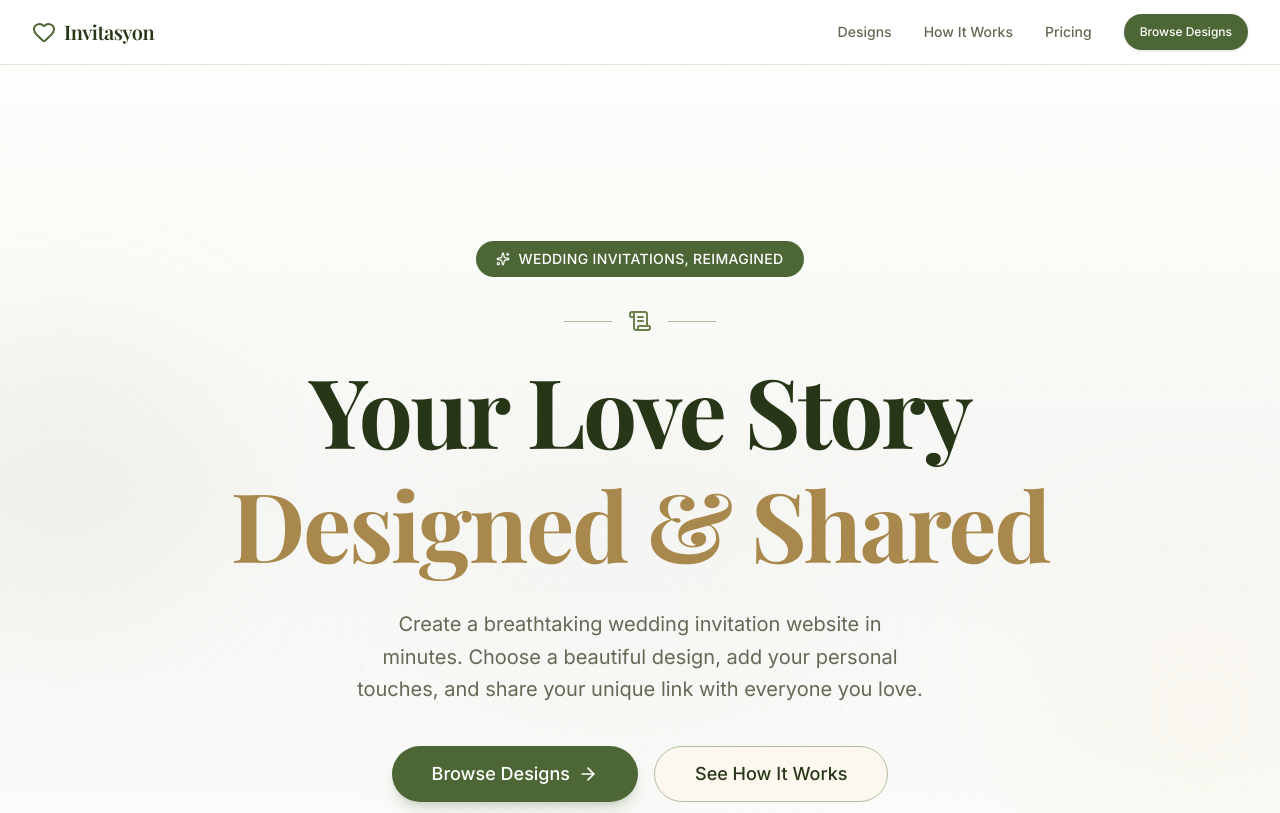
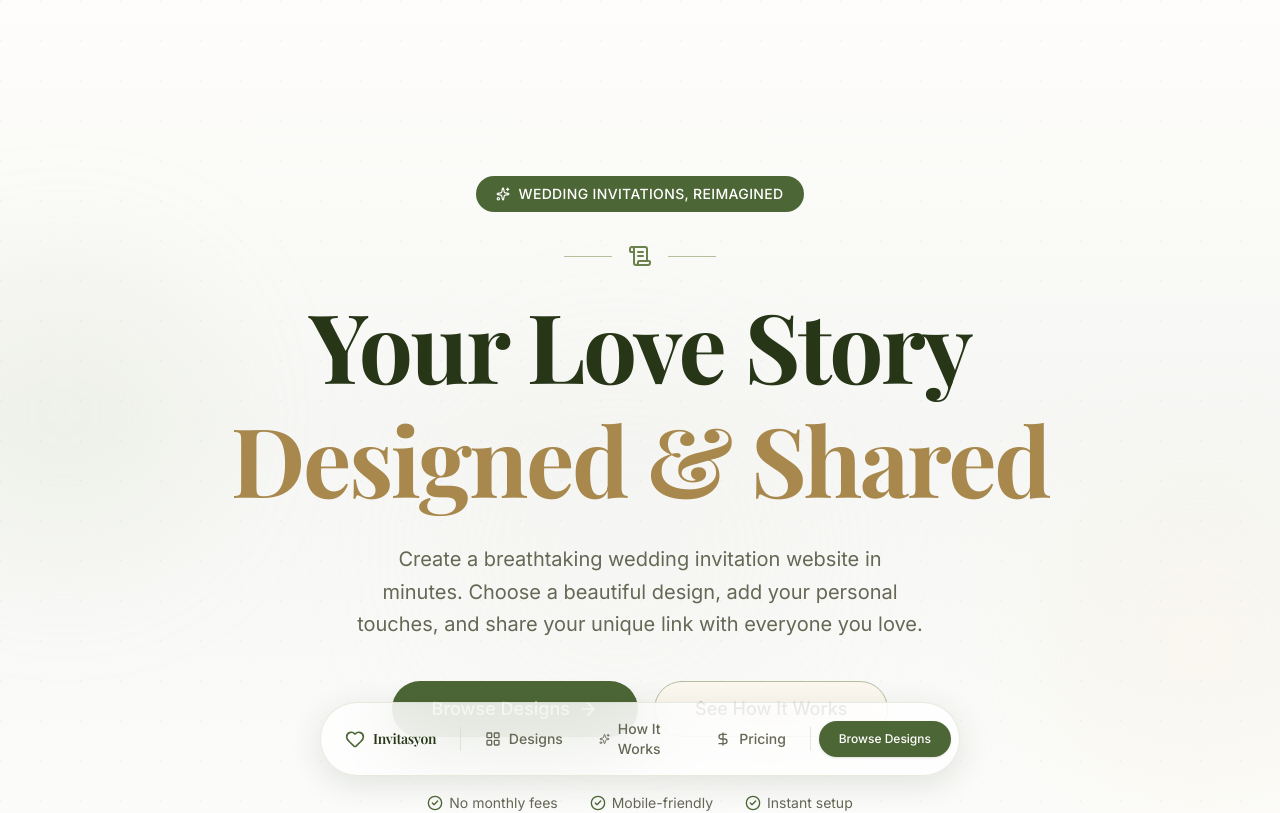
Before and after one commit to Arvin0416/inbitasyon, a Next.js app: page / in a window 1280 px wide. Shown: the top 813 px of the page. Built offline with nearby package versions, Linux system fonts and the light colour scheme; a web font is replaced by a local one.

Commit message:
Freebuff: also let us update the nav bar, i want it to be a modern ...

```diff
--- a/src/app/layout.tsx
+++ b/src/app/layout.tsx
@@ -38,7 +38,7 @@ export default function RootLayout({
       lang="en"
       className={`${inter.variable} ${playfair.variable} h-full antialiased`}
     >
-      <body className="min-h-full flex flex-col">
+      <body className="min-h-full flex flex-col pb-24 md:pb-20">
         <Header />
         <main className="flex-1">{children}</main>
         <Footer />
--- a/src/components/Header.tsx
+++ b/src/components/Header.tsx
@@ -2,87 +2,137 @@
 
 import Link from "next/link";
 import { Button } from "@/components/ui/button";
-import { Heart, Menu, X } from "lucide-react";
+import { Heart, LayoutGrid, Sparkles, DollarSign, Menu, X } from "lucide-react";
 import { useState } from "react";
+import { motion, AnimatePresence } from "framer-motion";
+
+const navItems = [
+  { href: "/gallery", label: "Designs", icon: LayoutGrid },
+  { href: "/#how-it-works", label: "How It Works", icon: Sparkles },
+  { href: "/#pricing", label: "Pricing", icon: DollarSign },
+];
 
 export function Header() {
   const [mobileOpen, setMobileOpen] = useState(false);
 
   return (
-    <header className="sticky top-0 z-50 w-full border-b border-olive-200/60 bg-white/90 backdrop-blur-lg">
-      <div className="mx-auto flex h-16 max-w-7xl items-center justify-between px-4 sm:px-6 lg:px-8">
-        <Link href="/" className="flex items-center gap-2 group">
-          <Heart className="h-6 w-6 text-olive-600 transition-transform group-hover:scale-110" />
-          <span className="text-xl font-serif font-semibold tracking-tight text-olive-800">
+    <>
+      {/* Desktop: macOS-style floating bottom dock */}
+      <nav className="hidden md:flex fixed bottom-6 left-1/2 -translate-x-1/2 z-50">
+        <div className="flex items-center gap-1 px-2 py-2 bg-white/80 backdrop-blur-2xl border border-olive-200/50 rounded-full shadow-[0_8px_32px_rgba(40,54,24,0.12)]">
+          {/* Logo */}
+          <Link
+            href="/"
+            className="flex items-center gap-2 px-4 py-2 rounded-full hover:bg-olive-50 transition-all duration-200 group"
+          >
+            <Heart className="w-5 h-5 text-olive-600 transition-transform duration-200 group-hover:scale-110" />
+            <span className="text-sm font-serif font-semibold text-olive-800 tracking-tight">
               Invitasyon
             </span>
           </Link>
 
-        <nav className="hidden md:flex items-center gap-8">
+          {/* Divider */}
+          <div className="w-px h-6 bg-olive-200/60 mx-1" />
+
+          {/* Nav links */}
+          {navItems.map((item) => (
             <Link
-            href="/gallery"
-            className="text-sm font-medium text-charcoal-500 hover:text-olive-700 transition-colors"
+              key={item.href}
+              href={item.href}
+              className="flex items-center gap-2 px-4 py-2 rounded-full text-sm font-medium text-charcoal-500 hover:text-olive-700 hover:bg-olive-50 transition-all duration-200 group"
             >
-            Designs
+              <item.icon className="w-4 h-4 transition-transform duration-200 group-hover:scale-110" />
+              <span>{item.label}</span>
             </Link>
-          <Link
-            href="/#how-it-works"
-            className="text-sm font-medium text-charcoal-500 hover:text-olive-700 transition-colors"
+          ))}
+
+          {/* Divider */}
+          <div className="w-px h-6 bg-olive-200/60 mx-1" />
+
+          {/* CTA */}
+          <Link href="/gallery">
+            <Button
+              variant="default"
+              size="sm"
+              className="rounded-full px-5 shadow-sm"
             >
-            How It Works
-          </Link>
-          <Link
-            href="/#pricing"
-            className="text-sm font-medium text-charcoal-500 hover:text-olive-700 transition-colors"
-          >
-            Pricing
-          </Link>
-          <Link href="/gallery">
-            <Button variant="default" size="sm">
-              Browse Designs
-            </Button>
-          </Link>
-        </nav>
-
-        <button
-          className="md:hidden p-2 text-charcoal-500"
-          onClick={() => setMobileOpen(!mobileOpen)}
-          aria-label="Toggle menu"
-        >
-          {mobileOpen ? <X className="h-6 w-6" /> : <Menu className="h-6 w-6" />}
-        </button>
-      </div>
-
-      {mobileOpen && (
-        <div className="md:hidden border-t border-olive-200/60 bg-white px-4 py-4 space-y-3">
-          <Link
-            href="/gallery"
-            className="block py-2 text-sm font-medium text-charcoal-500 hover:text-olive-700"
-            onClick={() => setMobileOpen(false)}
-          >
-            Designs
-          </Link>
-          <Link
-            href="/#how-it-works"
-            className="block py-2 text-sm font-medium text-charcoal-500 hover:text-olive-700"
-            onClick={() => setMobileOpen(false)}
-          >
-            How It Works
-          </Link>
-          <Link
-            href="/#pricing"
-            className="block py-2 text-sm font-medium text-charcoal-500 hover:text-olive-700"
-            onClick={() => setMobileOpen(false)}
-          >
-            Pricing
-          </Link>
-          <Link href="/gallery" onClick={() => setMobileOpen(false)}>
-            <Button variant="default" size="sm" className="w-full">
               Browse Designs
             </Button>
           </Link>
         </div>
+      </nav>
+
+      {/* Mobile: bottom floating dock */}
+      <nav className="md:hidden fixed bottom-4 left-4 right-4 z-50">
+        <div className="flex items-center justify-between px-3 py-2 bg-white/85 backdrop-blur-2xl border border-olive-200/50 rounded-2xl shadow-[0_8px_32px_rgba(40,54,24,0.12)]">
+          <Link
+            href="/"
+            className="flex items-center gap-2 px-3 py-1.5 rounded-xl hover:bg-olive-50 transition-colors"
+          >
+            <Heart className="w-5 h-5 text-olive-600" />
+            <span className="text-sm font-serif font-semibold text-olive-800">
+              Invitasyon
+            </span>
+          </Link>
+
+          <div className="flex items-center gap-1">
+            {navItems.slice(0, 2).map((item) => (
+              <Link
+                key={item.href}
+                href={item.href}
+                className="flex flex-col items-center gap-0.5 px-3 py-1.5 rounded-xl hover:bg-olive-50 transition-colors"
+              >
+                <item.icon className="w-4 h-4 text-charcoal-500" />
+                <span className="text-[10px] text-charcoal-500 font-medium">
+                  {item.label}
+                </span>
+              </Link>
+            ))}
+
+            <button
+              onClick={() => setMobileOpen(!mobileOpen)}
+              className="p-2 rounded-xl hover:bg-olive-50 transition-colors text-charcoal-500"
+              aria-label="Toggle menu"
+            >
+              {mobileOpen ? <X className="w-5 h-5" /> : <Menu className="w-5 h-5" />}
+            </button>
+          </div>
+        </div>
+
+        {/* Mobile expanded menu */}
+        <AnimatePresence>
+          {mobileOpen && (
+            <motion.div
+              initial={{ opacity: 0, y: 10, scale: 0.95 }}
+              animate={{ opacity: 1, y: 0, scale: 1 }}
+              exit={{ opacity: 0, y: 10, scale: 0.95 }}
+              transition={{ duration: 0.2, ease: "easeOut" }}
+              className="mt-2 bg-white/90 backdrop-blur-2xl border border-olive-200/50 rounded-2xl shadow-lg p-3 space-y-1"
+            >
+              {navItems.map((item) => (
+                <Link
+                  key={item.href}
+                  href={item.href}
+                  className="flex items-center gap-3 px-3 py-2.5 rounded-xl text-sm font-medium text-charcoal-500 hover:text-olive-700 hover:bg-olive-50 transition-colors"
+                  onClick={() => setMobileOpen(false)}
+                >
+                  <item.icon className="w-4 h-4" />
+                  {item.label}
+                </Link>
+              ))}
+              <div className="pt-2 border-t border-olive-100">
+                <Link href="/gallery" onClick={() => setMobileOpen(false)}>
+                  <Button variant="default" size="sm" className="w-full rounded-xl">
+                    Browse Designs
+                  </Button>
+                </Link>
+              </div>
+            </motion.div>
           )}
-    </header>
+        </AnimatePresence>
+      </nav>
+
+
+    </>
   );
 }
```
Lines whose indentation alone changed are shown as unchanged.
